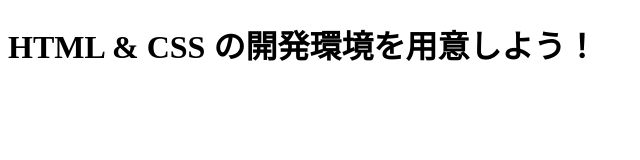
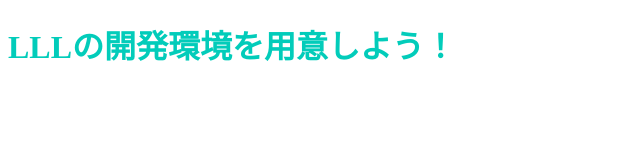
Before and after one commit to 578eurt/sample, a plain HTML site: page index.html in a window 1280 px wide. Shown: the whole page, without its empty margins (0-640 px from the left). Drawn offline with Linux system fonts and the light colour scheme.

Commit message:
Update index.html

```diff
--- a/index.html
+++ b/index.html
@@ -3,8 +3,9 @@
   <head>
     <meta charset="utf-8">
     <title>Progate</title>
+    <link rel="stylesheet" href="stylesheet.css">
   </head>
   <body>
-    <h1 class="title">HTML & CSS の開発環境を用意しよう！</h1>
+    <h1 class="title">LLLの開発環境を用意しよう！</h1>
   </body>
 </html>
```
